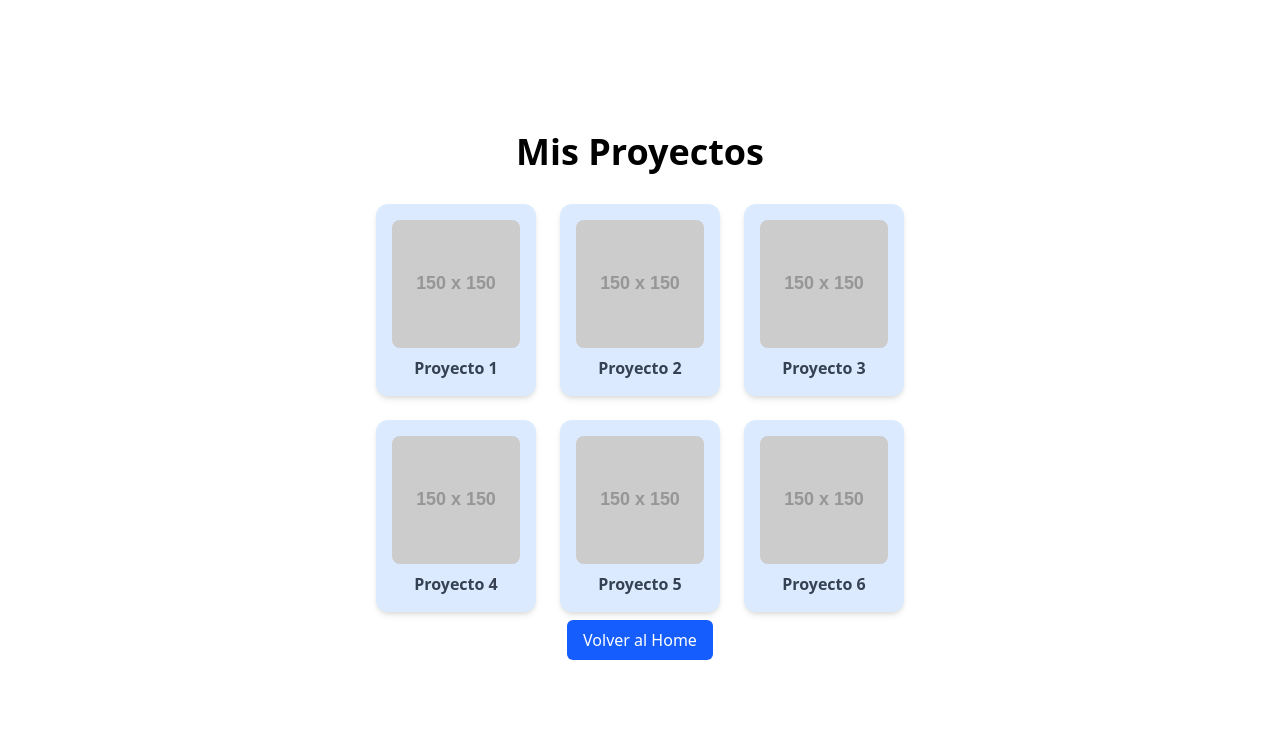
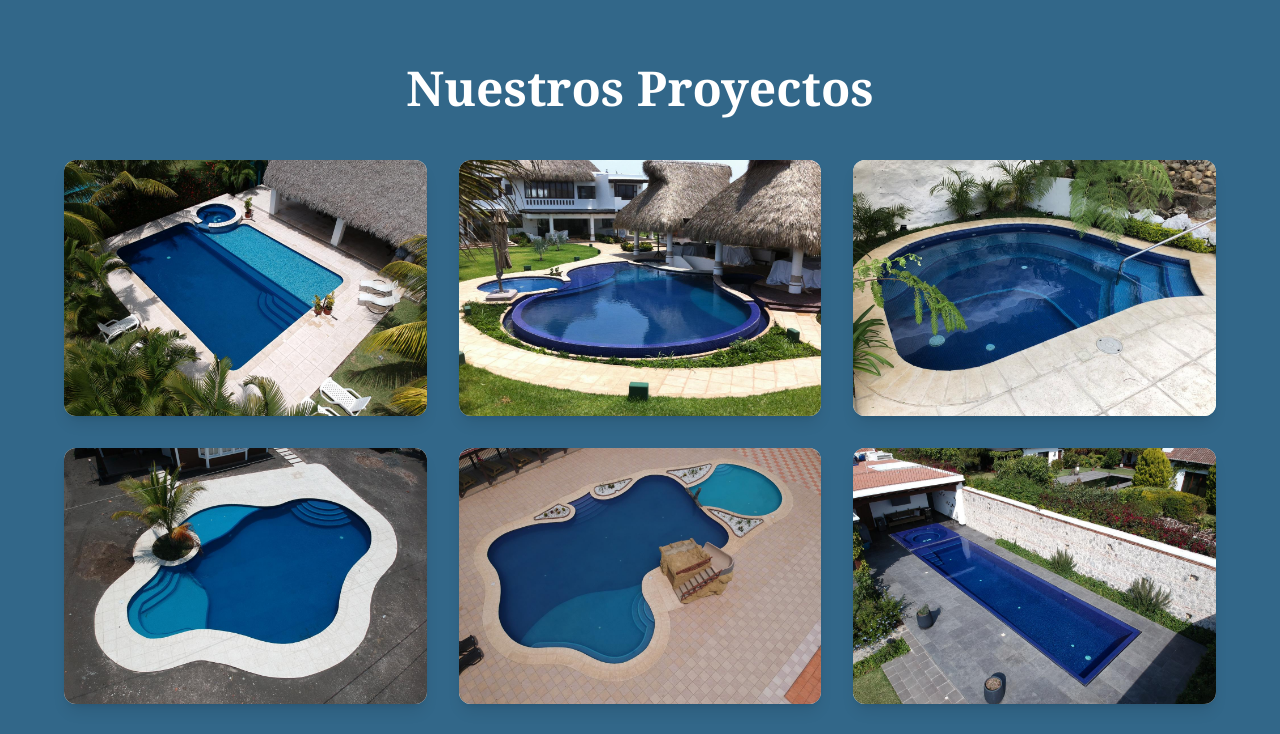
Before and after one commit to AleWWH1104/Fronted_ISoftware1, a React (Vite) app: page /proyectos in a window 1280 px wide. Shown: the top 734 px of the page. Built offline with nearby package versions, Linux system fonts and the light colour scheme.

Commit message:
Pantalla proyectos colocada correctamente

```diff
--- a/src/pages/ProyectosPage.jsx
+++ b/src/pages/ProyectosPage.jsx
@@ -1,52 +1,55 @@
 import { motion } from "framer-motion";
+import { Button } from "../components";
 import { Link } from "react-router-dom";
-import { Button } from "../components";
 
 function ProyectosPage() {
-  // Proyectos falsos para mostrar
-  const proyectos = Array.from({ length: 6 }, (_, i) => ({
-    nombre: `Proyecto ${i + 1}`,
-    img: "https://via.placeholder.com/150", // Imagen de prueba
-  }));
+  const proyectos = [
+    { nombre: "Proyecto 1", img: "/proyecto1.jpg" },
+    { nombre: "Proyecto 2", img: "/proyecto2.jpg" },
+    { nombre: "Proyecto 3", img: "/proyecto3.jpg" },
+    { nombre: "Proyecto 4", img: "/proyecto4.jpg" },
+    { nombre: "Proyecto 5", img: "/proyecto5.jpg" },
+    { nombre: "Proyecto 6", img: "/proyecto6.jpg" },
+    { nombre: "Proyecto 7", img: "/proyecto7.jpg" },
+    { nombre: "Proyecto 9", img: "/proyecto9.jpg" },
+    { nombre: "Proyecto 10", img: "/proyecto10.jpg" },
+  ];
 
   return (
-    <div className="min-h-screen bg-white p-8 flex flex-col items-center justify-center">
+    <div className="min-h-screen bg-[#326789] text-white py-16 px-6 flex flex-col items-center">
       <motion.h1
         initial={{ opacity: 0, y: -30 }}
         animate={{ opacity: 1, y: 0 }}
-        transition={{ duration: 0.6 }}
-        className="text-4xl font-bold mb-8 text-center"
+        transition={{ duration: 0.5 }}
+        className="text-4xl sm:text-5xl font-serif font-bold mb-12"
       >
-        Mis Proyectos
+        Nuestros Proyectos
       </motion.h1>
 
       <motion.div
         initial={{ opacity: 0 }}
         animate={{ opacity: 1 }}
         transition={{ delay: 0.2 }}
-        className="grid grid-cols-1 sm:grid-cols-2 md:grid-cols-3 gap-6"
+        className="grid grid-cols-1 sm:grid-cols-2 md:grid-cols-3 gap-8 max-w-6xl w-full"
       >
         {proyectos.map((proyecto, index) => (
           <motion.div
             key={index}
-            whileHover={{ scale: 1.05, rotate: 2 }}
-            transition={{ type: "spring", stiffness: 300 }}
-            className="bg-blue-100 rounded-xl shadow-md p-4"
+            whileHover={{ scale: 1.03 }}
+            transition={{ type: "spring", stiffness: 200 }}
+            className="rounded-xl overflow-hidden shadow-lg bg-white"
           >
             <img
               src={proyecto.img}
               alt={proyecto.nombre}
-              className="w-full h-32 object-cover rounded-lg"
+              className="w-full h-64 object-cover"
             />
-            <h2 className="mt-2 text-center font-semibold text-gray-700 capitalize">
-              {proyecto.nombre}
-            </h2>
           </motion.div>
         ))}
       </motion.div>
 
       <Link to="/home">
-        <Button className="mt-10 bg-blue-700 hover:bg-blue-800 text-white rounded px-4 py-2">
+        <Button className="mt-12 bg-white text-[#326789] hover:bg-gray-200 font-semibold rounded px-6 py-3">
           Volver al Home
         </Button>
       </Link>
```
